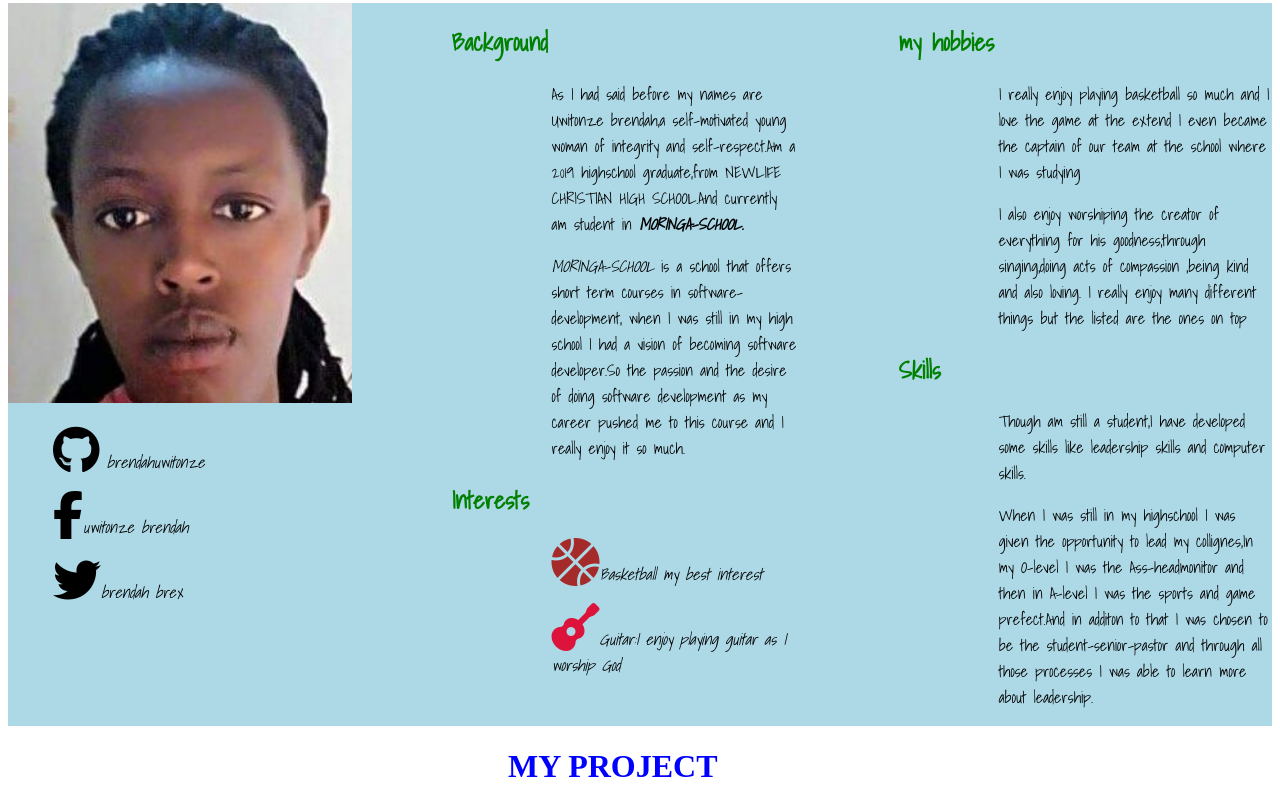
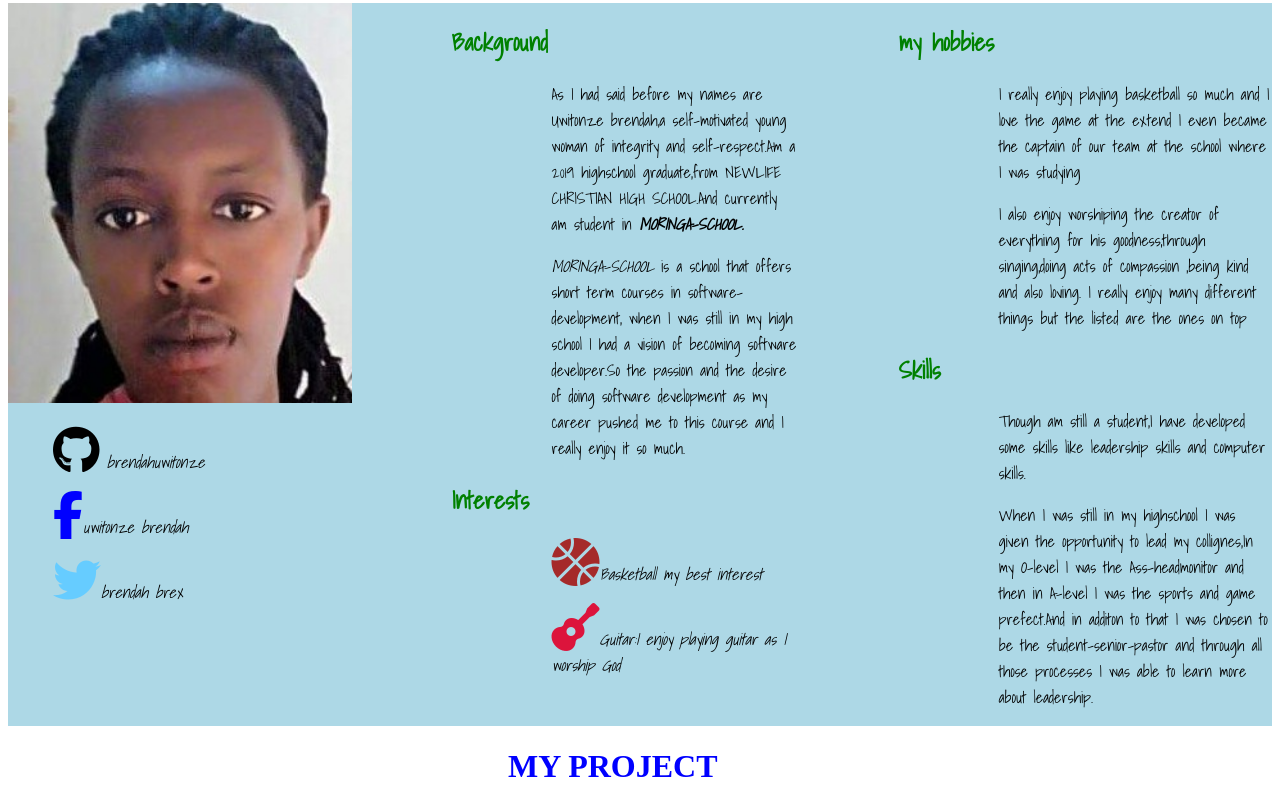
Before and after one commit to brendahuwitonze/portfolio-project, a plain HTML site: page index.html in a window 1280 px wide. Shown: the part 372-1173 px from the top of the page. Drawn offline with Linux system fonts and the light colour scheme.

Commit message:
added colors to font icons

```diff
--- a/css/index.css
+++ b/css/index.css
@@ -120,9 +120,9 @@ li a:hover {
 .zil{
     margin-left: 500px;
 }
-fa-facebook-f{
+.fa-facebook-f{
     color: blue;
 }
-fa-twitter {
-    color:;
+.fa-twitter {
+    color:#66ccff;
 }
```
